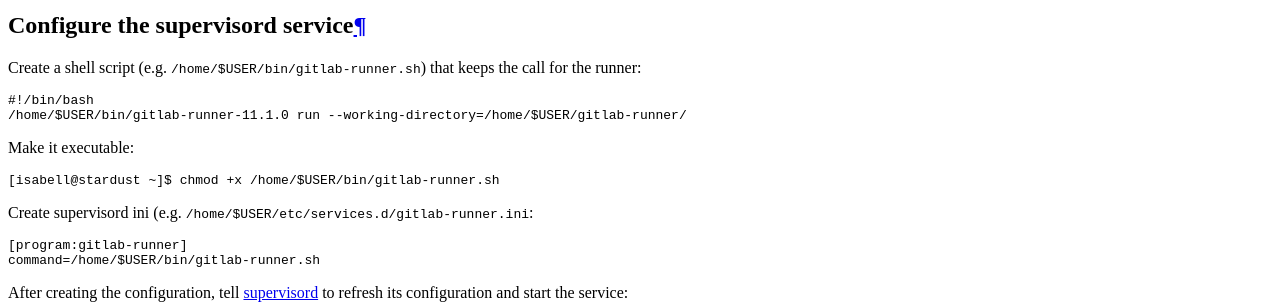
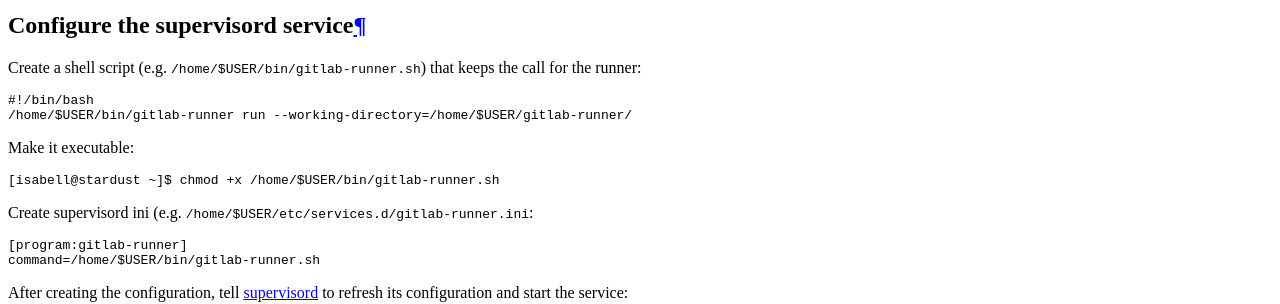
Before and after one commit to Uberspace/lab, a Sphinx documentation site: the page built from source/guide_gitlab-runner.rst, in a window 1280 px wide and 900 px high, scrolled down 3493 px. Shown: the part 152-456 px from the top of the window. Built offline with Sphinx 7.4.7 and the Read the Docs theme 2.0.0, drawn with Linux system fonts in a browser that asks for light colours.

Commit message:
remove the version from the line in gitlab-runner.sh #433

```diff
--- a/source/guide_gitlab-runner.rst
+++ b/source/guide_gitlab-runner.rst
@@ -95,7 +95,7 @@
 ::
 
   #!/bin/bash
-  /home/$USER/bin/gitlab-runner-11.1.0 run --working-directory=/home/$USER/gitlab-runner/
+  /home/$USER/bin/gitlab-runner run --working-directory=/home/$USER/gitlab-runner/
 
 Make it executable:
 
```
